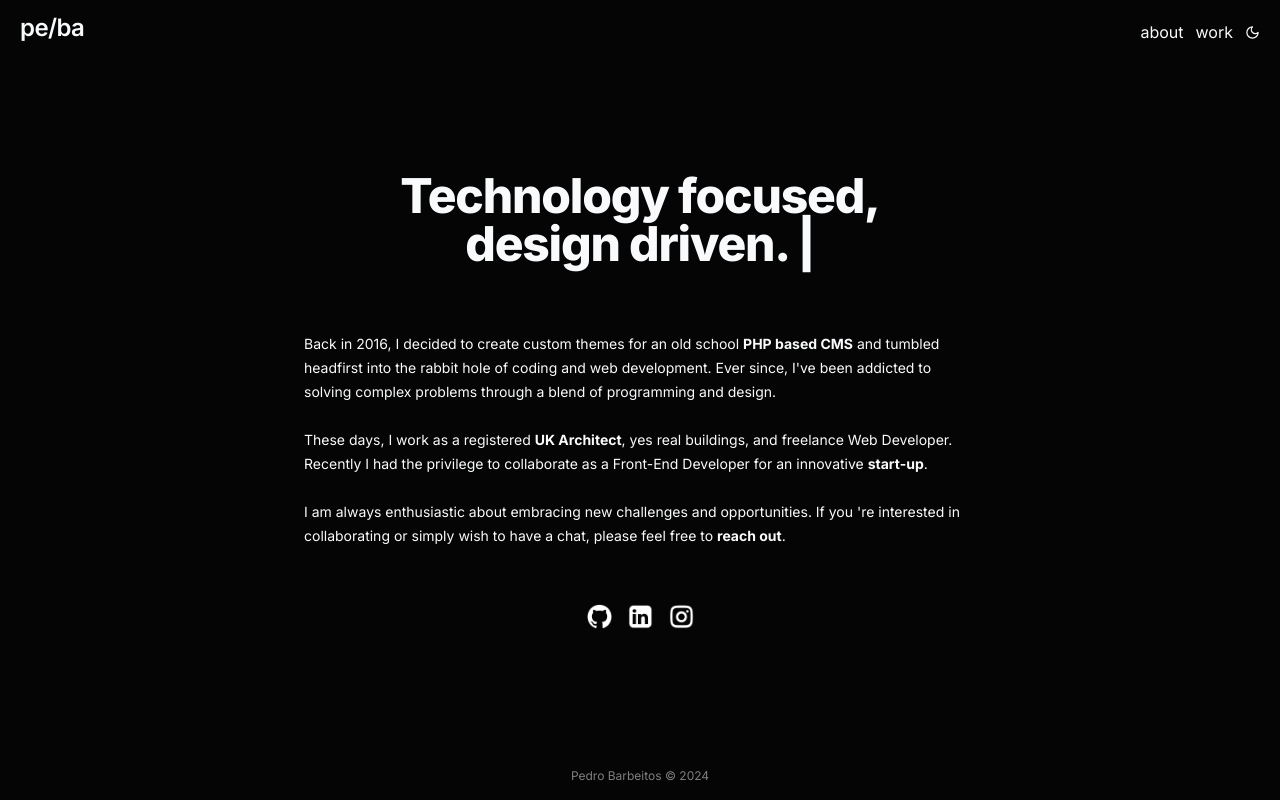
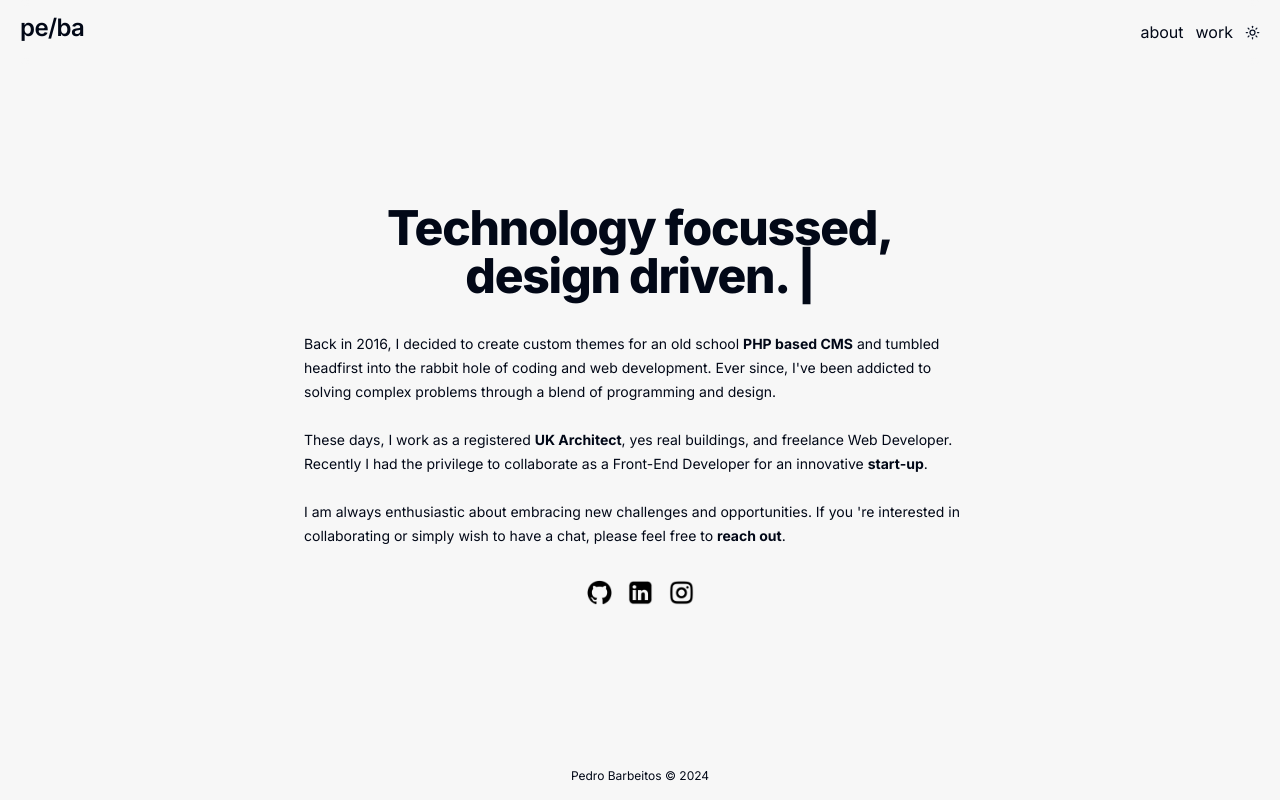
Before and after one commit to pedrobarbeitos/pedrobarbeitos.dev_v3, a Next.js app: page /about in a window 1280 px wide. Built offline with nearby package versions, Linux system fonts and the light colour scheme.

Commit message:
nextJs loader added

```diff
--- a/app/about/page.tsx
+++ b/app/about/page.tsx
@@ -25,19 +25,19 @@ export default function About() {
       <section className="flex flex-col items-center max-w-2xl justify-center">
         <motion.h1
           ref={ref}
-          className=" relative scroll-m-20 text-4xl font-extrabold tracking-tight lg:text-5xl  min-w-45 text-center min-h-32 whitespace-pre-line "
+          className=" relative scroll-m-20 text-4xl font-extrabold tracking-tight lg:text-5xl  min-w-45 text-center min-h-32 whitespace-pre-line pt-2 pb-4 "
           variants={{
             hidden: { opacity: 0, y: 50 },
             visible: { opacity: 1, y: 0 },
           }}
           initial="hidden"
           animate={mainControls}
-          transition={{ duration: 0.75, delay: 0.1 }}
+          transition={{ duration: 0.85, delay: 0.1 }}
         >
           <TypeAnimation
             sequence={[
               // Same substring at the start will only be typed once, initially
-              "Technology focused,\n design driven. ",
+              "Technology focussed,\n design driven. ",
               1000,
             ]}
             speed={{ type: "keyStrokeDelayInMs", value: 75 }}
@@ -46,7 +46,7 @@ export default function About() {
         </motion.h1>
         <motion.p
           ref={ref}
-          className="leading-6 text-sm [&:not(:first-child)]:mt-6  pt-2"
+          className="leading-6 text-sm [&:not(:first-child)]:mt-0  pt-2"
           variants={{
             hidden: { opacity: 0, y: 50 },
             visible: { opacity: 1, y: 0 },
@@ -93,7 +93,7 @@ export default function About() {
         </motion.p>
         <motion.div
           ref={ref}
-          className="flex relative items-center content-center gap-4 pb-8 pt-14 "
+          className="flex relative items-center content-center gap-4 pb-8 pt-8 "
           variants={{
             hidden: { opacity: 0, y: 50 },
             visible: { opacity: 1, y: 0 },
--- a/app/layout.tsx
+++ b/app/layout.tsx
@@ -31,7 +31,7 @@ export default function RootLayout({
       >
         <ThemeProvider
           attribute="class"
-          defaultTheme="dark"
+          defaultTheme="system"
           enableSystem
           disableTransitionOnChange
         >
--- a/components/Footer.tsx
+++ b/components/Footer.tsx
@@ -3,7 +3,7 @@ import Link from "next/link";
 
 export default function Footer() {
   return (
-    <div className=" text-xs text-muted-foreground flex flex-col items-center pt-0 w-full ">
+    <div className=" text-xs flex flex-col items-center pt-0 w-full ">
       <Link href="/terms">
         <p>Pedro Barbeitos © 2024</p>
       </Link>
--- a/package.json
+++ b/package.json
@@ -21,6 +21,7 @@
     "next-themes": "^0.2.1",
     "react": "^18",
     "react-dom": "^18",
+    "react-spinners": "^0.13.8",
     "react-type-animation": "^3.2.0",
     "tailwind-merge": "^2.2.0",
     "tailwindcss-animate": "^1.0.7"
```
Also changed, not shown: 2 other files (tests, documents, lock files or other folders).
